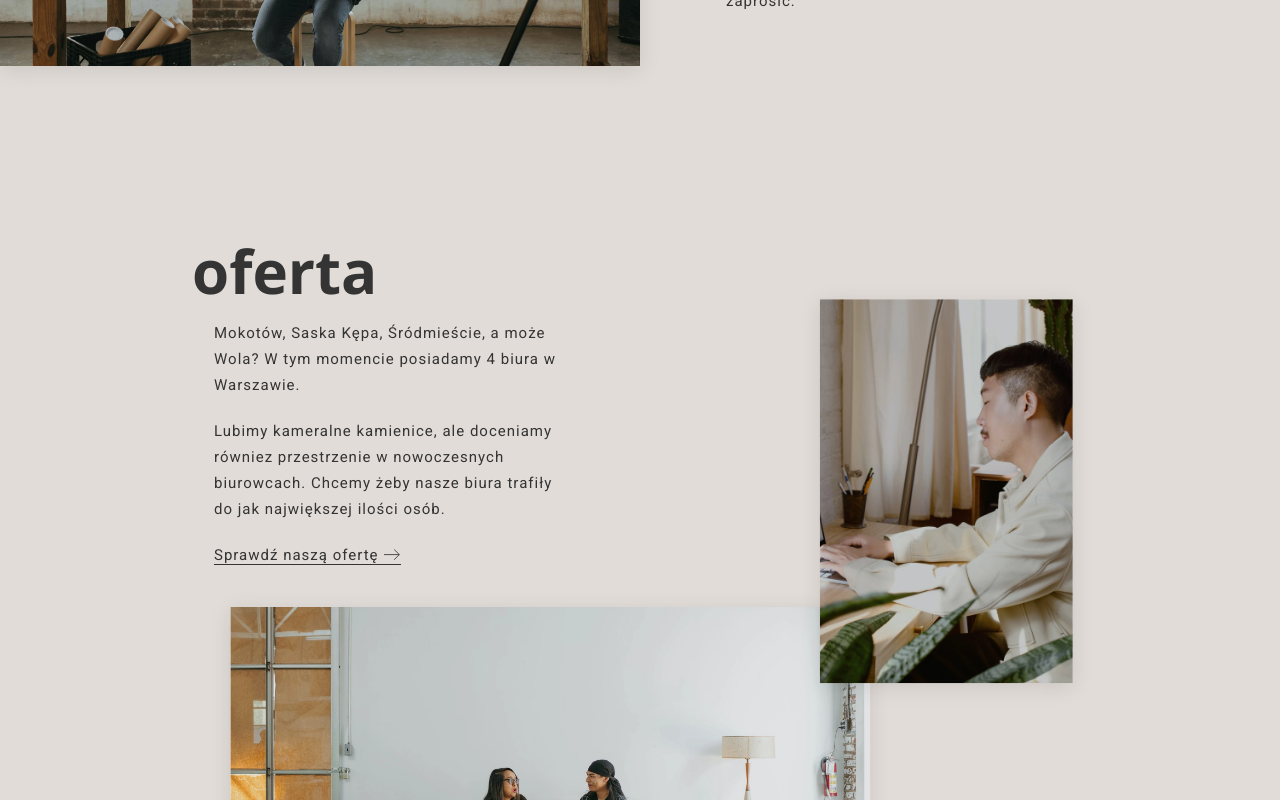
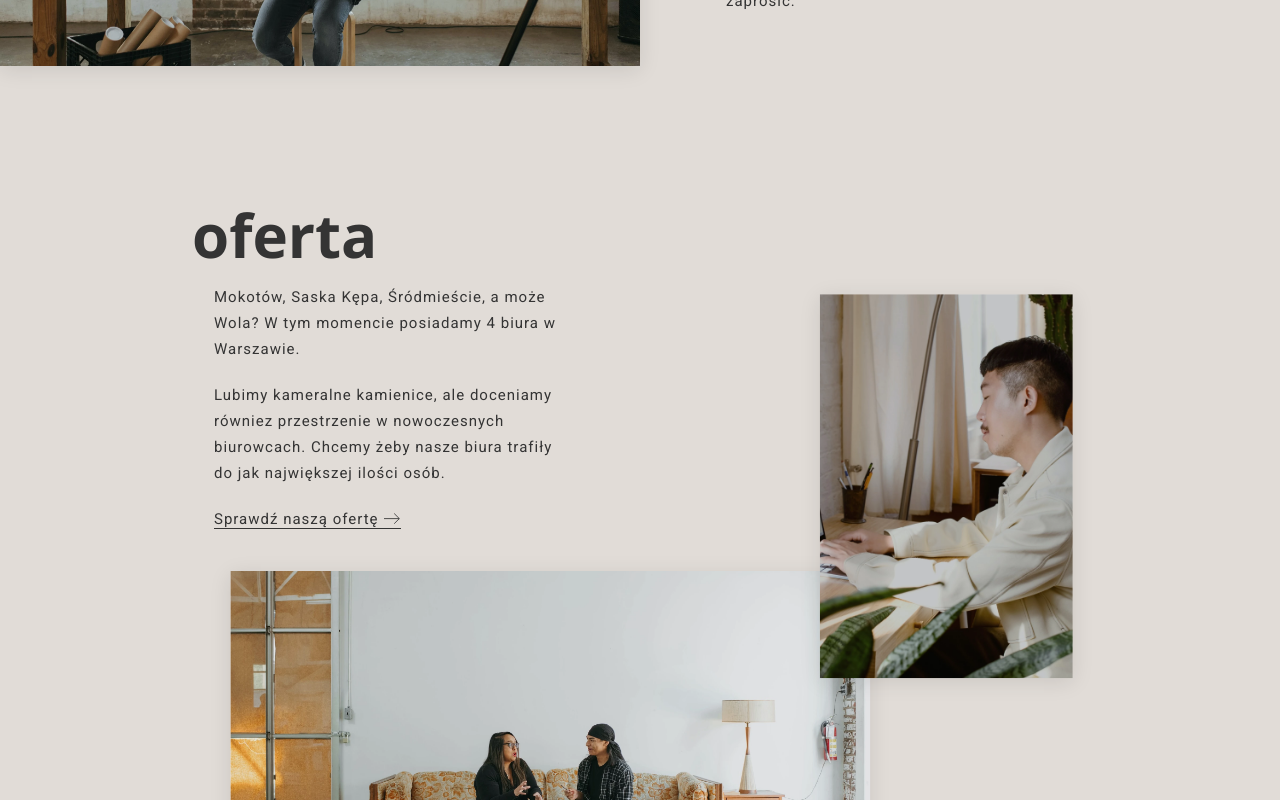
Before and after one commit to karolryska/work-space, a Next.js app: page / in a window 1280 px wide. Shown: the part 1220-2020 px from the top of the page. Built offline with nearby package versions, Linux system fonts and the light colour scheme.

Commit message:
refactor: adjust margins and paddings

```diff
--- a/src/components/section/Section.module.scss
+++ b/src/components/section/Section.module.scss
@@ -5,6 +5,11 @@
     width: 100%;
     gap: 25px;
     padding: 2vw $mobile-padding;
+    margin-top: 4vw;
+
+    @include mq(md) {
+        margin-top: 0;
+    }
 }
 
 .row {
@@ -61,7 +66,7 @@
 
     @each $name, $big-padding, $small-padding in $section {
         @include mq($name) {
-            padding: 100px $big-padding 100px $big-padding;
+            padding: 5vw $big-padding 100px $big-padding;
         }
     }
 
```
